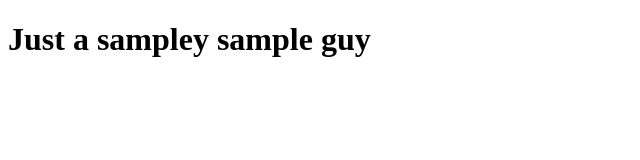
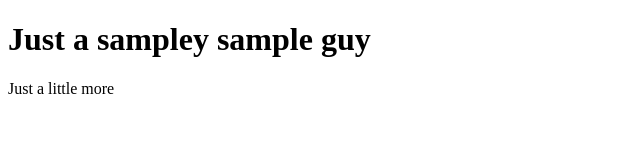
Before and after one commit to trost-derek-ccc/sampleCS133Jclasswork, a plain HTML site: page index.html in a window 1280 px wide. Shown: the whole page, without its empty margins (0-640 px from the left). Drawn offline with Linux system fonts and the light colour scheme.

Commit message:
added more

```diff
--- a/index.html
+++ b/index.html
@@ -7,5 +7,6 @@
 </head>
 <body>
     <h1>Just a sampley sample guy</h1>
+    <p>Just a little more</p>
 </body>
 </html>
```
